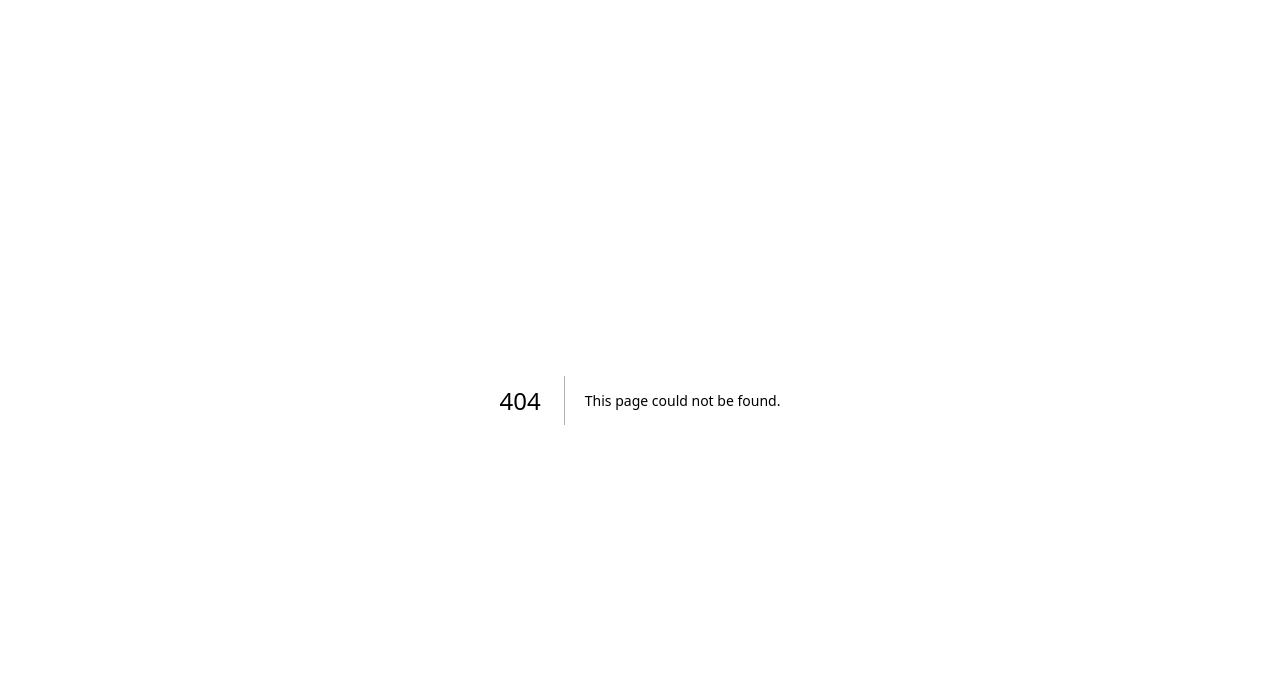
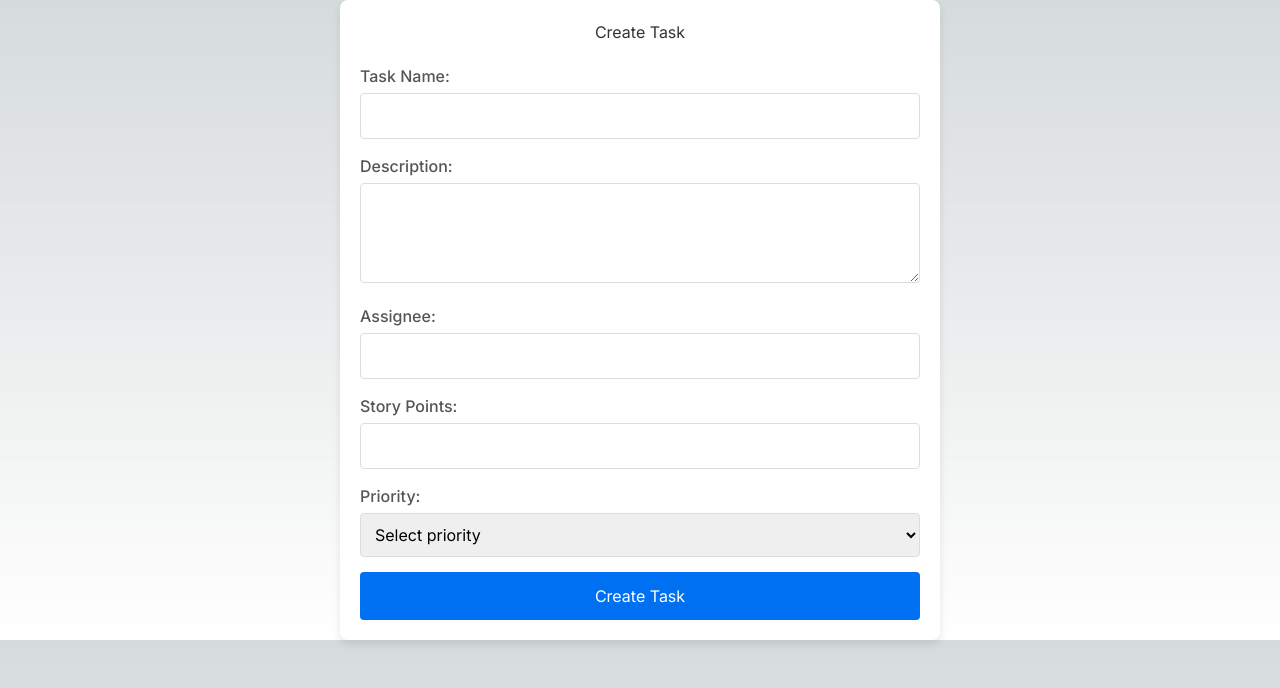
Before and after one commit to Nithish-acs/task-tracker, a Next.js app: page /createTask in a window 1280 px wide. Before the commit this address had no page. Shown: the top 688 px of the page. Built offline with nearby package versions, Linux system fonts and the light colour scheme.

Commit message:
create task

```diff
--- /dev/null
+++ b/app/createTask/page.js
@@ -0,0 +1,177 @@
+// components/CreateTaskForm.js
+
+"use client";
+import { useState } from 'react';
+
+export default function CreateTask() {
+    const [taskName, setTaskName] = useState('');
+    const [description, setDescription] = useState('');
+    const [assignee, setAssignee] = useState('');
+    const [storyPoints, setStoryPoints] = useState('');
+    const [priority, setPriority] = useState('');
+    const [message, setMessage] = useState('');
+
+    const handleSubmit = async (e) => {
+        const client = new Client()
+    .setEndpoint(process.env.NEXT_PUBLIC_APPWRITE_ENDPOINT) // Your Appwrite endpoint
+    .setProject(process.env.NEXT_PUBLIC_APPWRITE_PROJECT_ID);
+        e.preventDefault();
+        // Process form submission here
+        // Example: Send data to an API endpoint
+        if (storyPoints <= 0) {
+            setMessage('Story Points must be greater than zero.');
+            return;
+        }
+        var data = {
+            taskName: taskName,
+            description: description,
+            assignee: assignee,
+            storyPoints: storyPoints,
+            priority: priority,
+        };
+        console.log(data);
+        try {
+            const response = await fetch('/api/create-task', {
+                method: 'POST',
+                headers: {
+                    'Content-Type': 'application/json',
+                },
+                body: JSON.stringify({
+                    taskName,
+                    description,
+                    assignee,
+                    storyPoints,
+                    priority,
+                }),
+            });
+            const data = await response.json();
+            if (data.success) {
+                setMessage('Task created successfully!');
+            } else {
+                setMessage(`Error: ${data.message}`);
+            }
+        } catch (error) {
+            setMessage(`Error: ${error.message}`);
+        }
+    };
+
+    return (
+        <div className="form-container">
+            <h1>Create Task</h1>
+            <form onSubmit={handleSubmit}>
+                <div className="input-group">
+                    <label htmlFor="taskName">Task Name:</label>
+                    <input
+                        type="text"
+                        id="taskName"
+                        value={taskName}
+                        onChange={(e) => setTaskName(e.target.value)}
+                        required
+                    />
+                </div>
+                <div className="input-group">
+                    <label htmlFor="description">Description:</label>
+                    <textarea
+                        id="description"
+                        value={description}
+                        onChange={(e) => setDescription(e.target.value)}
+                        required
+                    ></textarea>
+                </div>
+                <div className="input-group">
+                    <label htmlFor="assignee">Assignee:</label>
+                    <input
+                        type="text"
+                        id="assignee"
+                        value={assignee}
+                        onChange={(e) => setAssignee(e.target.value)}
+                        required
+                    />
+                </div>
+                <div className="input-group">
+                    <label htmlFor="storyPoints">Story Points:</label>
+                    <input
+                        type="number"
+                        id="storyPoints"
+                        value={storyPoints}
+                        onChange={(e) => setStoryPoints(e.target.value)}
+                        required
+                    />
+                </div>
+                <div className="input-group">
+                    <label htmlFor="priority">Priority:</label>
+                    <select
+                        id="priority"
+                        value={priority}
+                        onChange={(e) => setPriority(e.target.value)}
+                        required
+                    >
+                        <option value="" disabled>Select priority</option>
+                        <option value="low">Low</option>
+                        <option value="medium">Medium</option>
+                        <option value="high">High</option>
+                    </select>
+                </div>
+                <button type="submit" className="button">Create Task</button>
+                {message && <p className="message">{message}</p>}
+            </form>
+            <style jsx>{`
+                .form-container {
+                    background: #fff;
+                    border-radius: 8px;
+                    box-shadow: 0 4px 8px rgba(0, 0, 0, 0.1);
+                    padding: 20px;
+                    max-width: 600px;
+                    margin: 0 auto;
+                }
+                h1 {
+                    margin-bottom: 20px;
+                    color: #333;
+                    text-align: center;
+                }
+                .input-group {
+                    margin-bottom: 15px;
+                }
+                .input-group label {
+                    display: block;
+                    margin-bottom: 5px;
+                    color: #555;
+                    font-weight: 500;
+                }
+                .input-group input,
+                .input-group select,
+                .input-group textarea {
+                    width: 100%;
+                    padding: 10px;
+                    border: 1px solid #ddd;
+                    border-radius: 4px;
+                    font-size: 16px;
+                }
+                .input-group textarea {
+                    resize: vertical;
+                    height: 100px;
+                }
+                .button {
+                    background: #0070f3;
+                    color: #fff;
+                    border: none;
+                    border-radius: 4px;
+                    padding: 12px;
+                    font-size: 16px;
+                    cursor: pointer;
+                    transition: background 0.3s;
+                    width: 100%;
+                }
+                .button:hover {
+                    background: #005bb5;
+                }
+                .message {
+                    margin-top: 20px;
+                    color: #e74c3c;
+                    font-size: 14px;
+                    text-align: center;
+                }
+            `}</style>
+        </div>
+    );
+}
```
